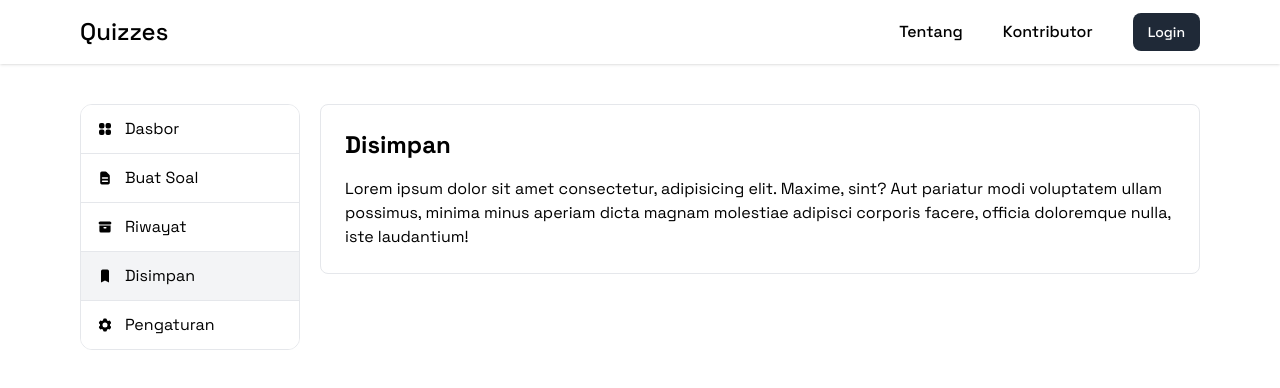
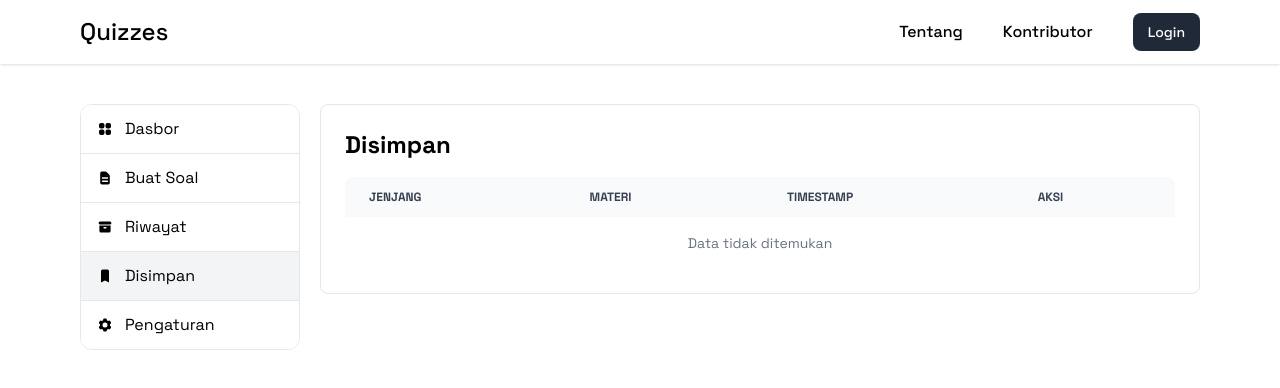
Before and after one commit to fachryluid/quizzes, a React (Vite) app: page /dashboard/saved in a window 1280 px wide. Shown: the top 388 px of the page. Built offline with nearby package versions, Linux system fonts and the light colour scheme.

Commit message:
feat: save quiz

```diff
--- a/src/pages/dashboard/Quiz.jsx
+++ b/src/pages/dashboard/Quiz.jsx
@@ -23,14 +23,16 @@ export default function Quiz() {
       <div>
         <Table striped>
           <Table.Head>
+            <Table.HeadCell>Jenjang</Table.HeadCell>
+            <Table.HeadCell>Materi</Table.HeadCell>
             <Table.HeadCell>Timestamp</Table.HeadCell>
-            <Table.HeadCell>
-              <span className="sr-only">Detail</span>
-            </Table.HeadCell>
+            <Table.HeadCell>Aksi</Table.HeadCell>
           </Table.Head>
           <Table.Body className="divide-y">
             {data ? data.map((quiz, idx) => (
               <Table.Row key={idx} className="bg-white dark:border-gray-700 dark:bg-gray-800">
+                <Table.Cell>{quiz.quiz.level}</Table.Cell>
+                <Table.Cell>{quiz.quiz.topics.join(', ')}</Table.Cell>
                 <Table.Cell>
                   {new Date(quiz.id).toLocaleString('id-ID', {
                     year: 'numeric',
@@ -50,7 +52,7 @@ export default function Quiz() {
             ))
               :
               <Table.Row className="bg-white dark:border-gray-700 dark:bg-gray-800">
-                <Table.Cell colSpan={2}>Data tidak ditemukan</Table.Cell>
+                <Table.Cell colSpan={4} className="text-center">Data tidak ditemukan</Table.Cell>
               </Table.Row>
             }
           </Table.Body>
--- a/src/pages/dashboard/QuizDetail.jsx
+++ b/src/pages/dashboard/QuizDetail.jsx
@@ -1,18 +1,21 @@
 import Alert from "@/components/Alert";
 import Breadcrumb from "@/components/Breadcrumb";
-import { getQuiz } from "@/services/quizService";
+import { getQuiz, saveQuiz, unSaveQuiz } from "@/services/quizService";
 import { Card } from "flowbite-react";
 import { useEffect, useState } from "react";
-import { HiOutlineBookmark } from "react-icons/hi";
+import { HiOutlineBookmark, HiOutlineBookmarkSlash } from "react-icons/hi2";
 import { NavLink, useLocation, useNavigate, useParams } from "react-router-dom";
 
 export default function QuizDetail() {
   const params = useParams();
   const location = useLocation();
   const navigate = useNavigate();
-  const [alert, setAlert] = useState(null);
 
   const data = getQuiz(params.id);
+
+  const [alert, setAlert] = useState(null);
+  const [isSaved, setIsSaved] = useState(data.isSaved);
+
 
   useEffect(() => {
     if (location.state?.alert) {
@@ -20,6 +23,15 @@ export default function QuizDetail() {
       navigate(location.pathname, { replace: true });
     }
   }, [location.state]);
+
+  const handleToggleSaveQuiz = () => {
+    if (isSaved) {
+      unSaveQuiz(data.id);
+    } else {
+      saveQuiz(data.id);
+    }
+    setIsSaved(!isSaved); // trigger re-render
+  };
 
   return (
     <Card className="shadow-none">
@@ -33,7 +45,23 @@ export default function QuizDetail() {
           ]} />
         </div>
         <span>
-          <HiOutlineBookmark size={24} className="text-gray-700" />
+          <span>
+            <span>
+              {isSaved ? (
+                <HiOutlineBookmark
+                  size={24}
+                  className="text-gray-600 cursor-pointer"
+                  onClick={handleToggleSaveQuiz}
+                />
+              ) : (
+                <HiOutlineBookmarkSlash
+                  size={24}
+                  className="text-gray-500 cursor-pointer"
+                  onClick={handleToggleSaveQuiz}
+                />
+              )}
+            </span>
+          </span>
         </span>
       </div>
       <Alert color={alert?.color} message={alert?.message} onDismiss={() => setAlert(null)} />
--- a/src/pages/dashboard/Saved.jsx
+++ b/src/pages/dashboard/Saved.jsx
@@ -1,10 +1,51 @@
-import { Card } from "flowbite-react";
+import { getSavedQuizzes } from "@/services/quizService";
+import { Card, Table } from "flowbite-react";
+import { Link } from "react-router-dom";
 
 export default function Saved() {
+  const data = getSavedQuizzes();
+
   return (
     <Card className="shadow-none">
       <h5 className="text-2xl font-bold">Disimpan</h5>
-      <p>Lorem ipsum dolor sit amet consectetur, adipisicing elit. Maxime, sint? Aut pariatur modi voluptatem ullam possimus, minima minus aperiam dicta magnam molestiae adipisci corporis facere, officia doloremque nulla, iste laudantium!</p>
+      <div>
+        <Table striped>
+          <Table.Head>
+            <Table.HeadCell>Jenjang</Table.HeadCell>
+            <Table.HeadCell>Materi</Table.HeadCell>
+            <Table.HeadCell>Timestamp</Table.HeadCell>
+            <Table.HeadCell>Aksi</Table.HeadCell>
+          </Table.Head>
+          <Table.Body className="divide-y">
+            {data && data.length > 0 ? data.map((quiz, idx) => (
+              <Table.Row key={idx} className="bg-white dark:border-gray-700 dark:bg-gray-800">
+                <Table.Cell>{quiz.quiz.level}</Table.Cell>
+                <Table.Cell>{quiz.quiz.topics.join(', ')}</Table.Cell>
+                <Table.Cell>
+                  {new Date(quiz.id).toLocaleString('id-ID', {
+                    year: 'numeric',
+                    month: 'long',
+                    day: 'numeric',
+                    hour: '2-digit',
+                    minute: '2-digit',
+                    second: '2-digit',
+                  })}
+                </Table.Cell>
+                <Table.Cell>
+                  <Link to={`/dashboard/quiz/${quiz.id}`} className="font-medium text-blue-500 underline dark:text-blue-500">
+                    Detail
+                  </Link>
+                </Table.Cell>
+              </Table.Row>
+            ))
+              :
+              <Table.Row className="bg-white dark:border-gray-700 dark:bg-gray-800">
+                <Table.Cell colSpan={4} className="text-center">Data tidak ditemukan</Table.Cell>
+              </Table.Row>
+            }
+          </Table.Body>
+        </Table>
+      </div>
     </Card>
   );
 };
--- a/src/services/quizService.js
+++ b/src/services/quizService.js
@@ -134,6 +134,18 @@ export function getQuizzes() {
   return parsedQuizzes.sort((a, b) => b.id - a.id);
 }
 
+export function getSavedQuizzes() {
+  const quizzes = localStorage.getItem('quizzes');
+  if (!quizzes) return [];
+
+  const parsedQuizzes = JSON.parse(quizzes);
+  if (!Array.isArray(parsedQuizzes)) return [];
+
+  const savedOnly = parsedQuizzes.filter(q => q.isSaved);
+
+  return savedOnly.sort((a, b) => b.id - a.id); // Sort by 'id' descending (assuming 'id' is timestamp)
+}
+
 export function getQuiz(id) {
   const quizzes = localStorage.getItem('quizzes');
   const parsedQuizzes = JSON.parse(quizzes);
@@ -141,3 +153,41 @@ export function getQuiz(id) {
 
   return quiz;
 }
+
+export function saveQuiz(id) {
+  try {
+    const quizzes = localStorage.getItem('quizzes');
+    if (!quizzes) return;
+
+    const parsedQuizzes = JSON.parse(quizzes);
+    if (!Array.isArray(parsedQuizzes)) return;
+
+    const updatedQuizzes = parsedQuizzes.map(quiz => {
+      if (quiz.id === id) {
+        return { ...quiz, isSaved: true };
+      }
+      return quiz;
+    });
+
+    localStorage.setItem('quizzes', JSON.stringify(updatedQuizzes));
+  } catch (error) {
+    throw new Error('Gagal menyimpan soal. Coba lagi!');
+  }
+}
+
+export function unSaveQuiz(id) {
+  try {
+    const quizzes = JSON.parse(localStorage.getItem("quizzes") || "[]");
+
+    const updated = quizzes.map(q => {
+      if (q.id === id) {
+        return { ...q, isSaved: false };
+      }
+      return q;
+    });
+
+    localStorage.setItem("quizzes", JSON.stringify(updated));
+  } catch (error) {
+    throw new Error('Gagal. Coba lagi!');
+  }
+}
```
